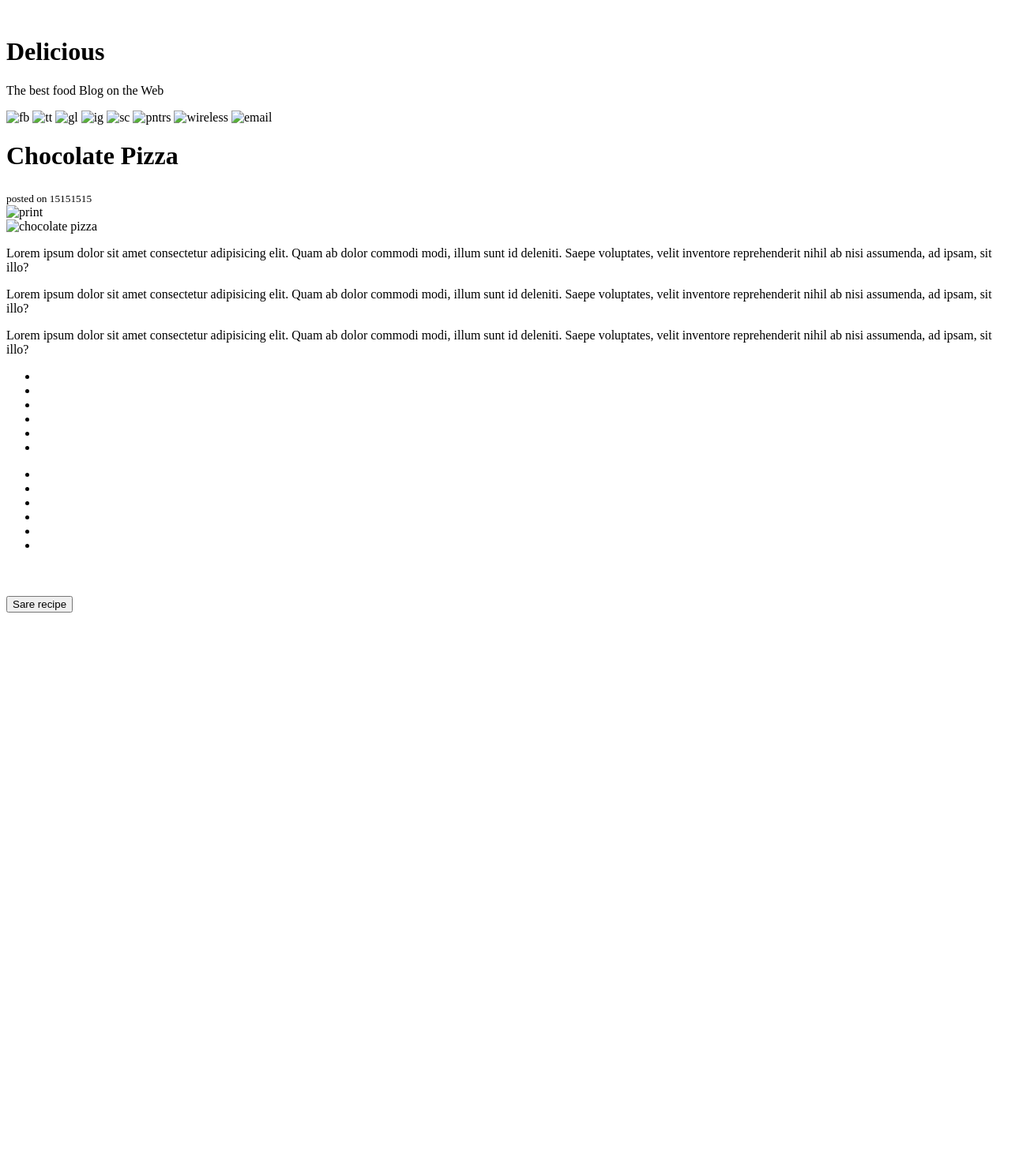
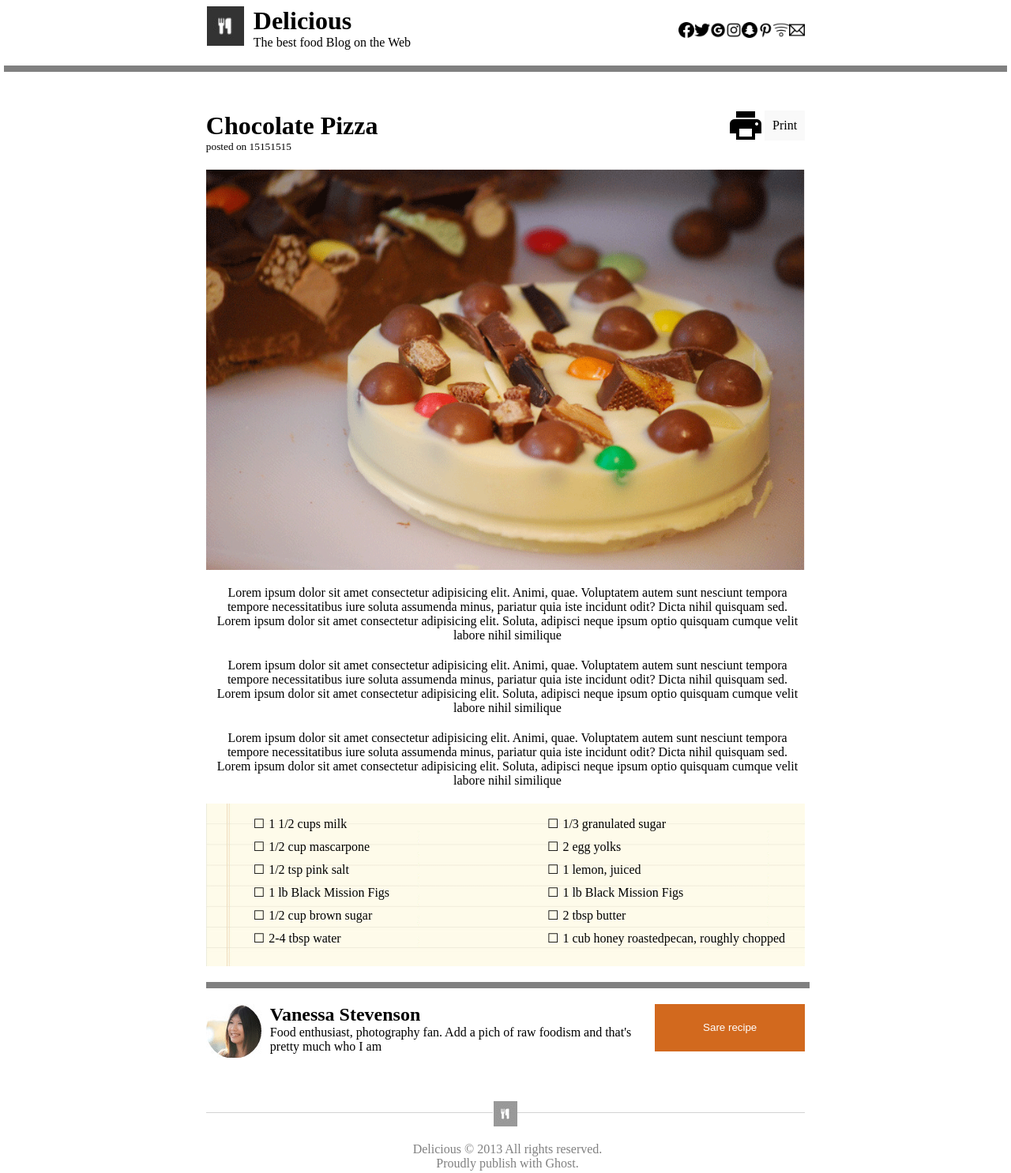
Before and after one commit to f-taveras/chocolate-pizza, a plain HTML site: page index.html in a window 1280 px wide. Shown: the whole page at 79% size. Before the commit the page ends 800 px from the top, so only its background shows below. Drawn offline with Linux system fonts and the light colour scheme.

Commit message:
finished project

```diff
--- a/css/style.css
+++ b/css/style.css
@@ -0,0 +1,185 @@
+body{
+    display: flex;
+    flex-direction: column;
+    align-items: center;
+}
+
+header{
+    display: flex;
+    justify-content: space-between;
+
+    width: 60%;
+
+}
+
+main{
+    width: 60%;
+
+}
+.logoContainer{
+    display: flex;
+}
+
+.logo-img{
+
+    height: 50px;
+    width: 50px;
+    object-fit: contain;
+}
+
+.text-content{
+    flex: 1;
+    margin-left: 5px;
+
+}
+.text-content h1,h2,p{
+    margin: 0;
+    margin-left: 5px;
+}
+
+.icon-container{
+    display: flex;
+}
+
+.icon-container img{
+    height: 20px;
+    width: 20px;
+    margin-top: 20px;
+
+}
+
+
+.devider{
+    margin-top: 20px;
+    height: 2px;
+    width: 100%;
+    background-color: grey;
+    border: grey solid;
+}
+
+.middle-container{
+    display: flex;
+    justify-content: space-between;
+
+}
+
+.post-title{
+    display: flex;
+    margin-top: 50px;
+    flex-direction: column;
+}
+.image-text {
+
+    background-color: rgba(0, 0, 0, 0.025);
+    color: black;
+    padding: 10px;
+    align-items: center;
+}
+
+.printing-logo {
+    display: flex;
+    flex-direction: row;
+    height: 15px;
+    margin-top: 60px;
+    align-items: center;
+}
+    .post-title h1{
+    block-size: fit-content;
+    margin: 0;
+}
+
+.main-container{
+    display: flex;
+    flex-direction: column;
+    margin-top: 20px;
+}
+
+.main-container p{
+    text-align: center;
+    gap: 20px;
+    padding-top: 20px;
+}
+
+
+.printing-icon{
+    display: flex;
+}
+
+.list-items{
+    display: flex;
+    flex-direction: row;
+    background-color: #3498db;
+    background-image: url('../img/list-bg.png');
+    background-size: cover;
+    /* background-position: bottom; */
+    background-repeat: no-repeat;
+    width: 100%;
+    color: black;
+    z-index: -1;
+    /* position: absolute; */
+    margin-top: 20px;
+    gap: 160px;
+    padding-bottom: 10px;
+}
+
+   .list-items li{
+    list-style: none;
+    padding: 0;
+    margin-bottom: 10px;
+  }
+
+
+  input[type="checkbox"] {
+    display: none;
+  }
+
+  label::before {
+    content: "☐";
+    margin-right: 5px;
+  }
+
+  input[type="checkbox"]:checked + label::before {
+    content: "☑";
+    content: '\2713';
+    color: green;
+  }
+
+  .list-left{
+margin-left: 20px;
+}
+  .bottom-container{
+    display: flex;
+    flex-direction: row;
+    margin-top: 20px;
+  }
+
+.bottom-container button{
+    background: chocolate;
+    color: white;
+    width: 190px;
+    height: 60px;
+    margin-left: 20px;
+    border: none;
+}
+
+.bottom-design{
+    display: flex;
+    flex-direction: row;
+    margin-top: 50px;
+}
+.line{
+    border-top: solid lightgrey 0.5px;
+    width: 54%;
+    height: 0;
+    align-items: center;
+    align-items: center;
+    margin-top: 15px;
+}
+
+.footer-content{
+    margin-top: 20px;
+    display: flex;
+    flex-direction: column;
+    align-items: center;
+    color: gray;
+}
--- a/index.html
+++ b/index.html
@@ -5,78 +5,147 @@
     <meta name="viewport" content="width=device-width, initial-scale=1.0">
     <link rel="stylesheet" href="css/style.css">
 
-    <title>Document</title>
+    <title>Chocolate Cookie</title>
 </head>
 <body>
 
 <header>
-    <div>
-        <div>
-        <img src="css/logo.png" alt="">
+
+    <div class="logoContainer">
+        <i><img src="img/logo.png" alt="logo" class="logo-img"></i>
+        <div class="text-content">
         <h1>Delicious</h1>
         <p>The best food Blog on the Web</p>
     </div>
-    <div>
-        <img src="" alt="fb">
-        <img src="" alt="tt">
-        <img src="" alt="gl">
-        <img src="" alt="ig">
-        <img src="" alt="sc">
-        <img src="" alt="pntrs">
-        <img src="" alt="wireless">
-        <img src="" alt="email">
     </div>
+        <div class="icon-container">
+            <img src="img/fb.png" alt="fb">
+            <img src="img/tt.png" alt="tt">
+            <img src="img/gl.png" alt="gl">
+            <img src="img/ig.png" alt="ig">
+            <img src="img/sc.png" alt="sc">
+            <img src="img/pntrs.png" alt="pntrs">
+            <img src="img/wireless.png" alt="wireless">
+            <img src="img/email.png" alt="email">
+        </div>
     </div>
 </header>
-<div></div>
+<section class="devider"></section>
 <main>
-    <div>
-        <h1>Chocolate Pizza</h1>
-        <sub>posted on 15151515</sub>
+
+   <div class="middle-container" >
+
+       <div class=" post-title">
+           <h1>Chocolate Pizza</h1>
+           <sup>posted on 15151515</sup>
+        </div>
+        <div class="printing-logo">
+            <div class="printing-icon">
+
+                <img src="img/print.png" alt="print">
+            </div>
+            <div class="printing-icon">
+
+            </div>
+            <div class="image-text"> Print</div>
+        </div>
     </div>
-    <div><img src="logo" alt="print"></div>
-    <div>
-    <img src="chocolate-pizza.png" alt="chocolate pizza">
-    <article>
-        <P>Lorem ipsum dolor sit amet consectetur adipisicing elit. Quam ab dolor commodi modi, illum sunt id deleniti. Saepe voluptates, velit inventore reprehenderit nihil ab nisi assumenda, ad ipsam, sit illo?</P>
-        <P>Lorem ipsum dolor sit amet consectetur adipisicing elit. Quam ab dolor commodi modi, illum sunt id deleniti. Saepe voluptates, velit inventore reprehenderit nihil ab nisi assumenda, ad ipsam, sit illo?</P>
-        <P>Lorem ipsum dolor sit amet consectetur adipisicing elit. Quam ab dolor commodi modi, illum sunt id deleniti. Saepe voluptates, velit inventore reprehenderit nihil ab nisi assumenda, ad ipsam, sit illo?</P>
+    <article class="main-container">
+
+        <img src="img/chocolate-pizza.png" alt="chocolate pizza">
+            <article>
+                <P>Lorem ipsum dolor sit amet consectetur adipisicing elit. Animi, quae. Voluptatem autem sunt nesciunt tempora tempore necessitatibus iure soluta assumenda minus, pariatur quia iste incidunt odit? Dicta nihil quisquam sed. Lorem ipsum dolor sit amet consectetur adipisicing elit. Soluta, adipisci neque ipsum optio quisquam cumque velit labore nihil similique</P>
+                <P>Lorem ipsum dolor sit amet consectetur adipisicing elit. Animi, quae. Voluptatem autem sunt nesciunt tempora tempore necessitatibus iure soluta assumenda minus, pariatur quia iste incidunt odit? Dicta nihil quisquam sed. Lorem ipsum dolor sit amet consectetur adipisicing elit. Soluta, adipisci neque ipsum optio quisquam cumque velit labore nihil similique</P>                <P>Lorem ipsum dolor sit amet consectetur adipisicing elit. Animi, quae. Voluptatem autem sunt nesciunt tempora tempore necessitatibus iure soluta assumenda minus, pariatur quia iste incidunt odit? Dicta nihil quisquam sed. Lorem ipsum dolor sit amet consectetur adipisicing elit. Soluta, adipisci neque ipsum optio quisquam cumque velit labore nihil similique</P>
+            </article>
     </article>
+    <div class="list-items">
+        <div class="list-left">
+            <ul class="custom-checkbox-list">
+              <li>
+                <input type="checkbox" id="checkbox1">
+                <label for="checkbox1">1 1/2 cups milk</label>
+              </li>
+              <li>
+                <input type="checkbox" id="checkbox2">
+                <label for="checkbox2">1/2 cup mascarpone</label>
+              </li>
+              <li>
+                <input type="checkbox" id="checkbox3">
+                <label for="checkbox3">1/2 tsp pink salt</label>
+              </li>
+              <li>
+                <input type="checkbox" id="checkbox4">
+                <label for="checkbox4">1 lb Black Mission Figs</label>
+              </li>
+              <li>
+                <input type="checkbox" id="checkbox5">
+                <label for="checkbox5">1/2 cup brown sugar</label>
+              </li>
+              <li>
+                <input type="checkbox" id="checkbox6">
+                <label for="checkbox6">2-4 tbsp water</label>
+              </li>
+            </ul>
+          </div>
+          <div class="list-right">
+            <ul class="custom-checkbox-list">
+              <li>
+                <input type="checkbox" id="checkbox7">
+                <label for="checkbox7">1/3 granulated sugar</label>
+              </li>
+              <li>
+                <input type="checkbox" id="checkbox8">
+                <label for="checkbox8">2 egg yolks</label>
+              </li>
+              <li>
+                <input type="checkbox" id="checkbox9">
+                <label for="checkbox9">1 lemon, juiced</label>
+              </li>
+              <li>
+                <input type="checkbox" id="checkbox10">
+                <label for="checkbox10">1 lb Black Mission Figs</label>
+              </li>
+              <li>
+                <input type="checkbox" id="checkbox11">
+                <label for="checkbox11">2 tbsp butter</label>
+              </li>
+              <li>
+                <input type="checkbox" id="checkbox12">
+                <label for="checkbox12">1 cub honey roastedpecan, roughly chopped</label>
+              </li>
+            </ul>
+          </div>
+
+
+
 </div>
 
-<div>
-    <div>
-        <ul>
-    <li></li>
-    <li></li>
-    <li></li>
-    <li></li>
-    <li></li>
-    <li></li>
- </ul>
-</div>
-<div>
-    <ul>
-        <li></li>
-        <li></li>
-        <li></li>
-        <li></li>
-        <li></li>
-        <li></li>
-    </ul>
-</div>
+<section class="devider"></section>
+
+<div class="bottom-container">
+    <i>
+        <img src="img/van-pic.png" alt="">
+    </i>
+    <div class="text-content">
+        <h2>Vanessa Stevenson</h2>
+        <p>Food enthusiast, photography fan. Add a pich of raw foodism and that's pretty much who I am</p>
+    </div>
+    <button>Sare recipe</button>
 </div>
 
-<div></div>
+<div class="bottom-design">
+    <section class="line"></section>
+    <img src="/img/small-logo.png" alt="smalllogo">
+    <section class="line"></section>
+</div>
 
-<div>
-    <div><img src="" alt=""></div>
-    <div><h1></h1>
-    <p></p></div>
-</div>
-<button>Sare recipe</button>
 </main>
-<footer></footer>
+<footer>
+    <div class="footer-content">
+       <p>Delicious &copy; 2013 All rights reserved.</p>
+       <p>Proudly publish with Ghost.</p>
+    </div>
+</footer>
 
 </body>
 </html>
```
Also changed, not shown: img/chocolate-pizza.png (added), img/email.png (added), img/fb.png (added), img/gl.png (added), img/ig.png (added), img/list-bg.png (added), img/logo.png (added), img/pntrs.png (added), img/print.png (added), img/sc.png (added), img/small-logo.png (added), img/tt.png (added), img/van-pic.png (added), img/wireless.png (added).
